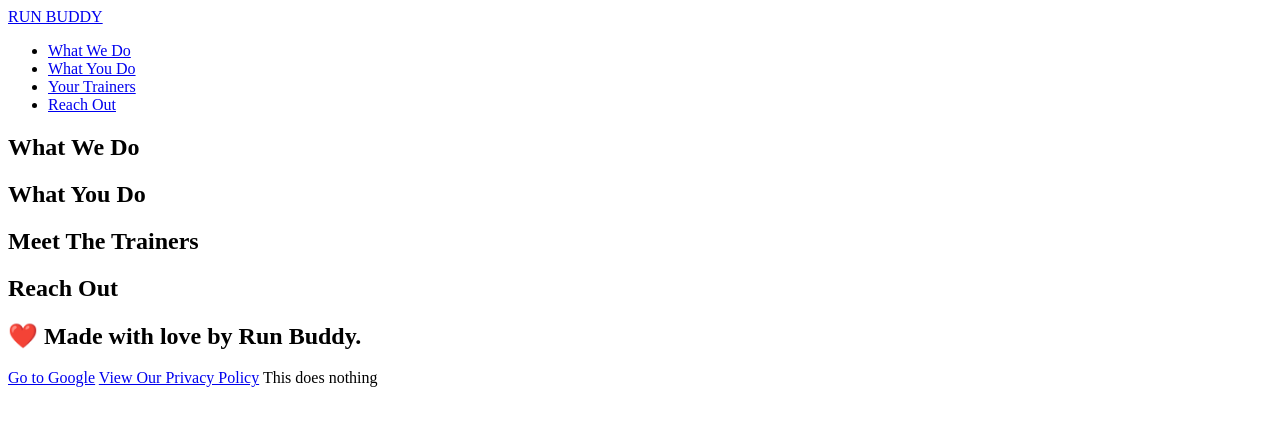
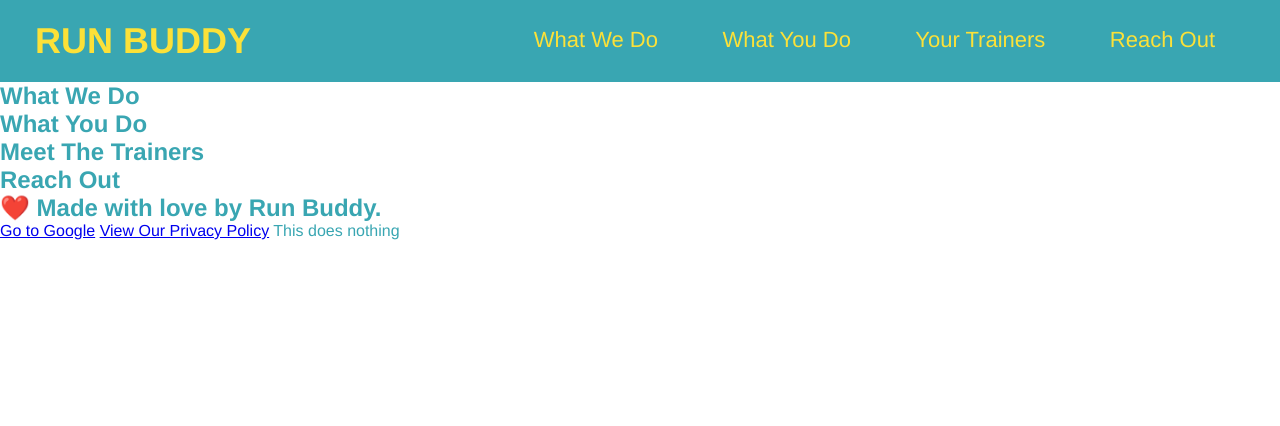
Before and after one commit to sboucher2011/run-buddy, a plain HTML site: page index.html in a window 1280 px wide. Drawn offline with Linux system fonts and the light colour scheme.

Commit message:
added css

```diff
--- /dev/null
+++ b/assets/css/style.css
@@ -0,0 +1,44 @@
+* {
+    margin: 0;
+    padding: 0;
+  }
+
+/* apply styles to <header> */
+header {
+    padding: 20px 35px;
+    background-color: #39a6b2;
+  }
+
+header a {
+    text-decoration: none;
+    color: #fce138;
+  }
+
+ header nav {
+    float: right;
+    margin: 7px 0;
+  }
+
+header nav ul li {
+    display: inline;
+}
+
+header nav ul li a {
+    margin: 0 30px;
+    font-weight: lighter;
+    font-size: 22px;
+  }
+
+  header h1 {
+    font-weight: bold;
+    font-size: 36px;
+    color: #fce138;
+    margin: 0;
+    display: inline;
+  }
+
+body {
+    /* more on this crazy alphanumerical value in a minute! */
+    color: #39a6b2;
+    font-family: Helvetica, Arial, sans-serif;
+  }
--- a/index.html
+++ b/index.html
@@ -4,12 +4,13 @@
     <meta charset="UTF-8">
     <meta http-equiv="X-UA-Compatible" content="IE=edge">
     <meta name="viewport" content="width=device-width, initial-scale=1.0">
+    <link rel="stylesheet" href="./assets/css/style.css" />
     <title>Run Buddy</title>
 </head>
 <body>
    <!-- navigation -->
 <header>
-    <a href="/">RUN BUDDY</a>
+   <h1><a href="/">RUN BUDDY</a></h1>
 
     <!-- Unordered list element -->
     <nav>
```
